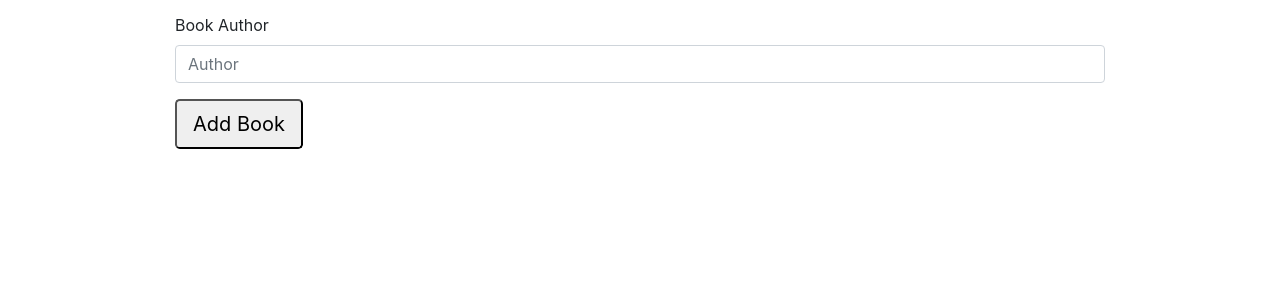
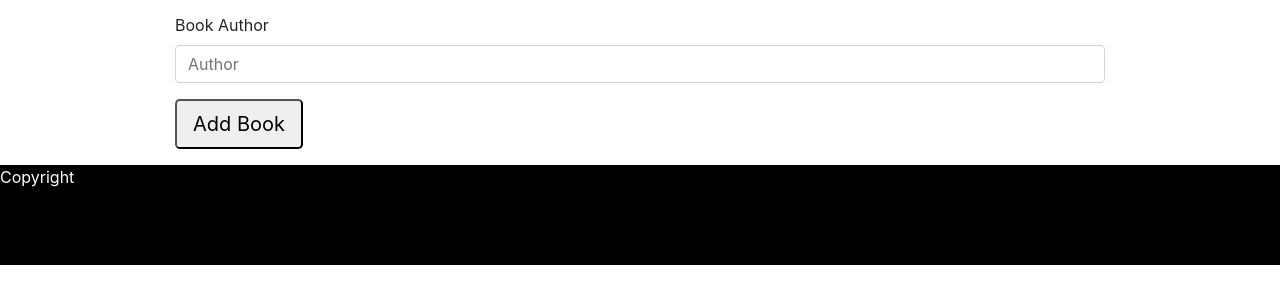
Before and after one commit to LOctavio/Awesome-books, a website: page index.html in a window 1280 px wide. Shown: the part 322-626 px from the top of the page. Drawn offline with nearby package versions, Linux system fonts and the light colour scheme.

Commit message:
add footer

```diff
--- a/index.html
+++ b/index.html
@@ -58,6 +58,9 @@
     </form>
   </div>
   </div>
+  <footer>
+    <span>Copyright</span>
+  </footer>
   <script src="script.js"></script>
 
 </body>
--- a/style.css
+++ b/style.css
@@ -1 +1,6 @@
 /* styles */
+footer {
+    background-color: black;
+    height: 100px;
+    color: white;
+}
```
